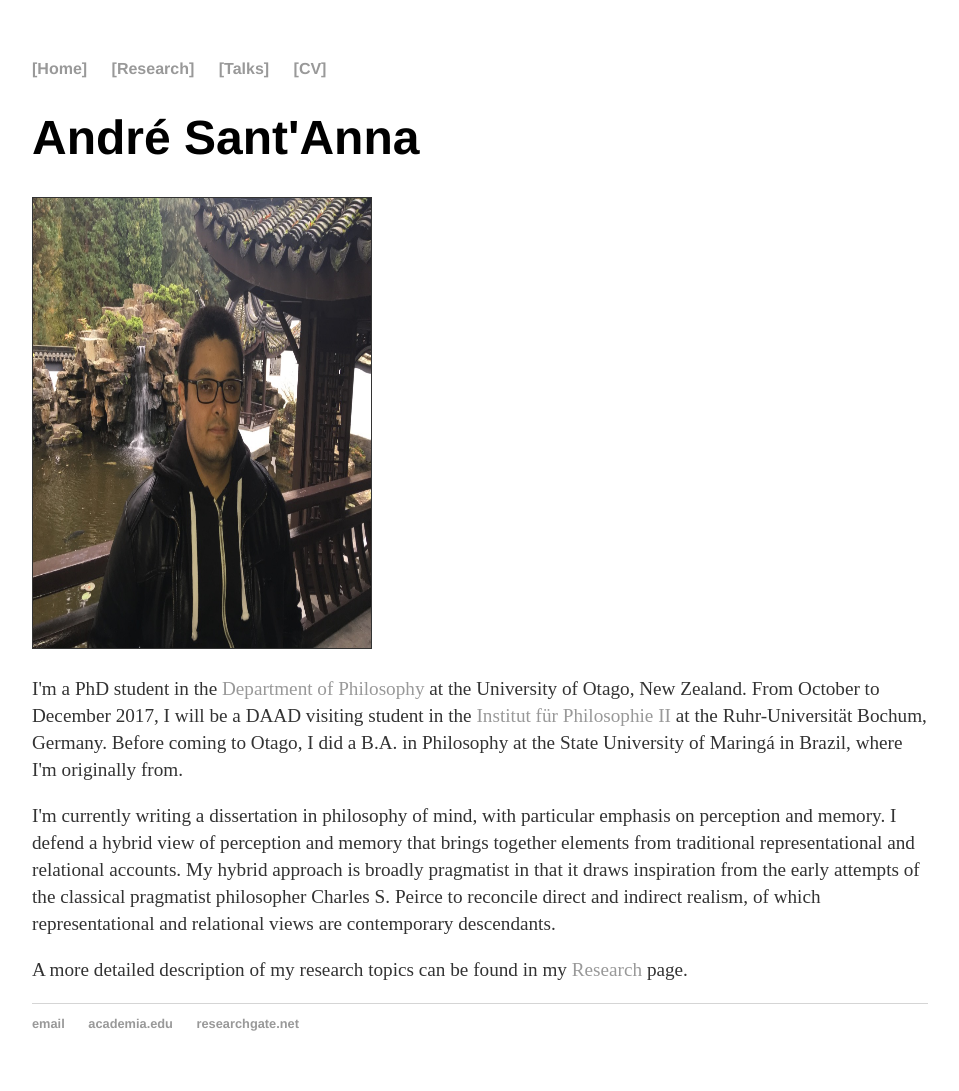
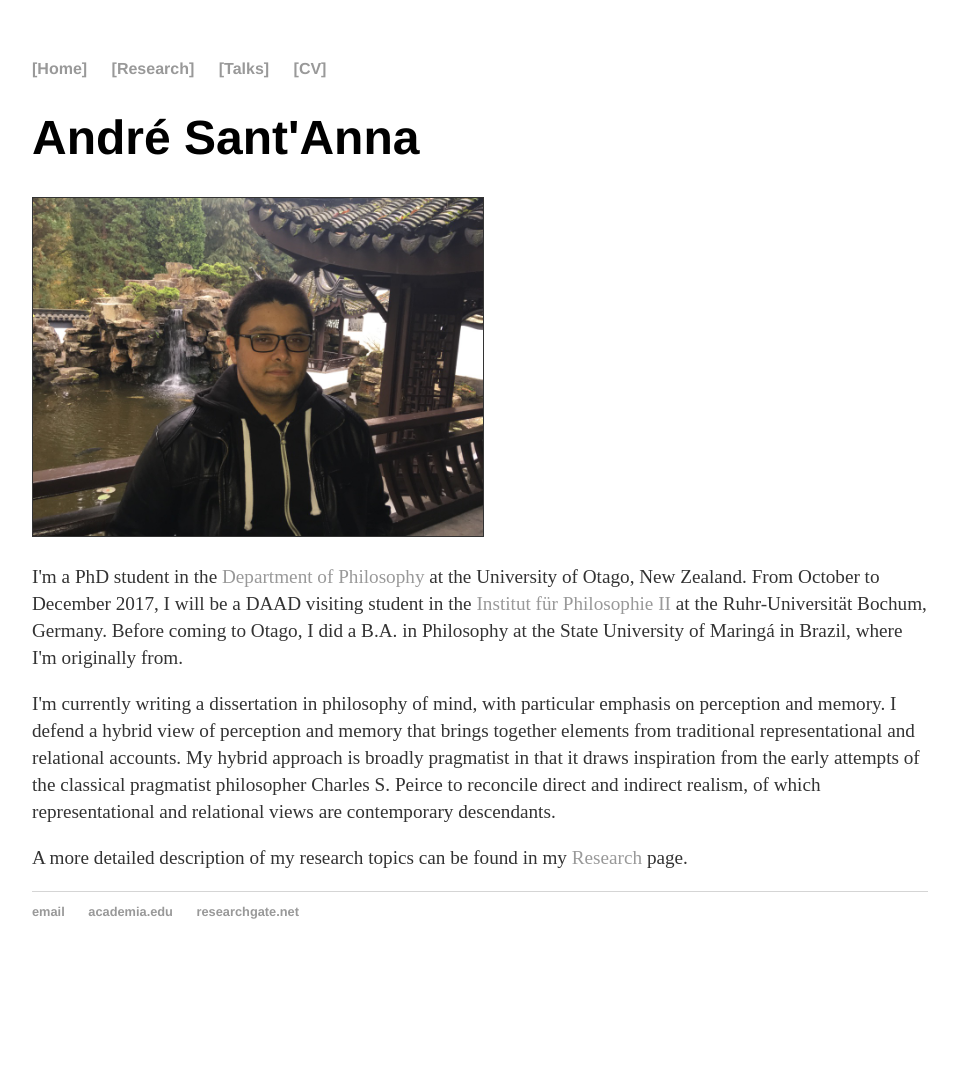
Before and after one commit to andresantanna/andresantanna.github.io, a Jekyll site: the page built from index.html, in a window 1280 px wide. Shown: the whole page, without its empty margins (160-1119 px from the left). Built offline with Jekyll 4.4.1, drawn with Linux system fonts in a browser that asks for light colours; comment, search, counter and statistics services are not loaded; after the commit the page ends 979 px from its top, so only the background shows below that.

Commit message:
Update index.html

```diff
--- a/index.html
+++ b/index.html
@@ -4,7 +4,7 @@ title: André Sant'Anna - Philosophy - University of Otago
 ---
 <div class="blurb">
 	<h1>André Sant'Anna</h1>
-	<p style="background-color:white"> <img src="photo.jpg" height="450px" width="338px" border="1px"> </p>
+	<p style="background-color:white"> <img src="photo.jpg" height="338px" width="450px" border="1px"> </p>
 	    <p>I'm a PhD student in the <a href="http://www.otago.ac.nz/philosophy/">Department of Philosophy</a> at the University of Otago, New Zealand. From October to December 2017, I will be a DAAD visiting student in the <a href="http://www.ruhr-uni-bochum.de/philosophy/ii/">Institut für Philosophie II</a> at the Ruhr-Universität Bochum, Germany. Before coming to Otago, I did a B.A. in Philosophy at the State University of Maringá in Brazil, where I'm originally from.</p>
 <p>I'm currently writing a dissertation in philosophy of mind, with particular emphasis on perception and memory. I defend a hybrid view of perception and memory that brings together elements from traditional representational and relational accounts. My hybrid approach is broadly pragmatist in that it draws inspiration from the early attempts of the classical pragmatist philosopher Charles S. Peirce to reconcile direct and indirect realism, of which representational and relational views are contemporary descendants.</p>
 <p>A more detailed description of my research topics can be found in my <a href="/research">Research</a> page.</p>
```
